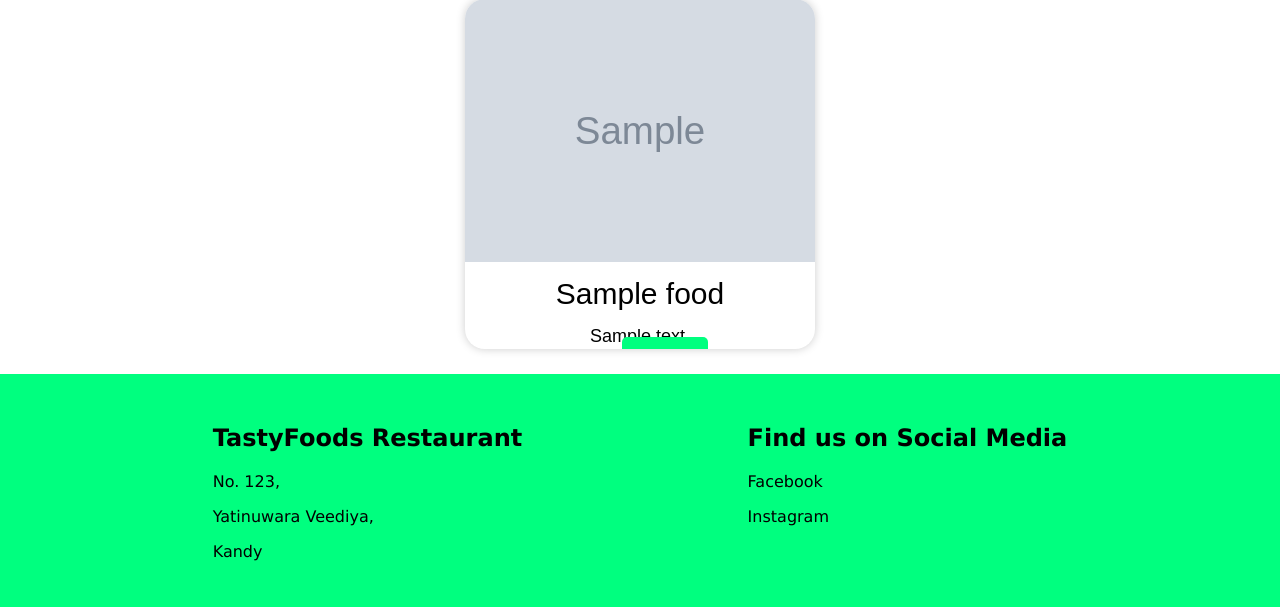
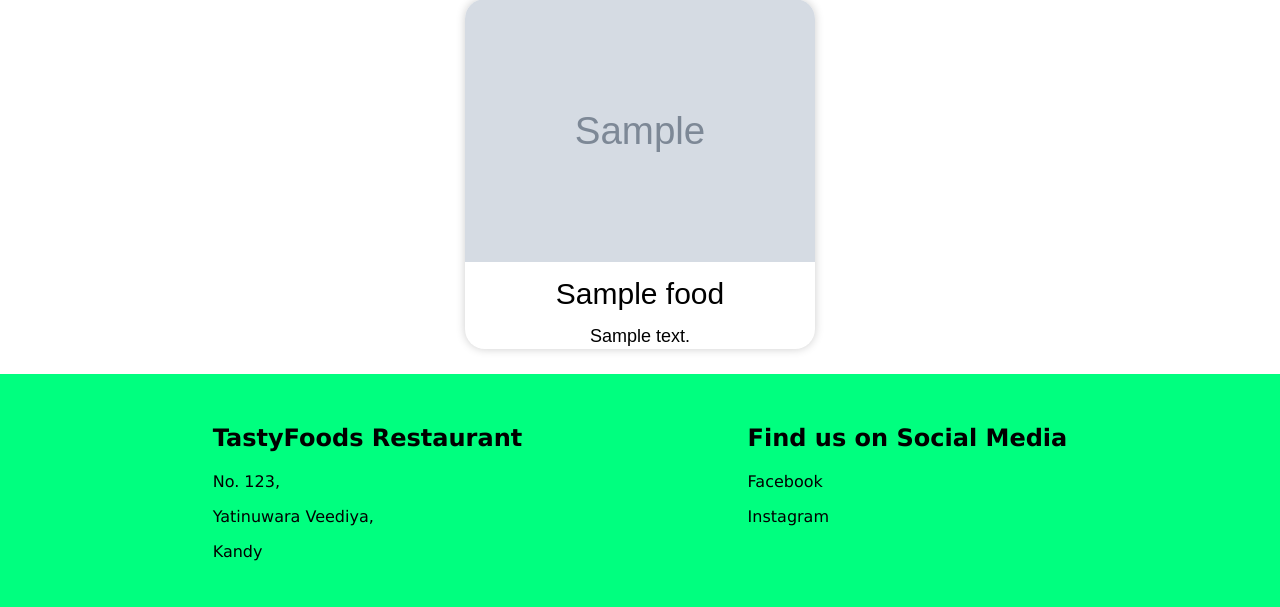
Before and after one commit to ChethiyaNuwan/TastyExpress, a PHP site: page /user/foods.php in a window 1280 px wide. Shown: the part 719-1326 px from the top of the page. Run offline with PHP 8.4, Linux system fonts and the light colour scheme; tables that the repository leaves empty hold one stand-in row (values such as "Sample post"); grey boxes marked "Sample" are stand-in pictures.

Commit message:
added card action styles and updated card styles

```diff
--- a/stylesheets/styles.css
+++ b/stylesheets/styles.css
@@ -187,7 +187,7 @@ footer {
 
 .item-card{
     height: 350px;
-    grid-template-rows: 7fr 1fr 3fr 1fr;
+    grid-template-rows: 6fr 1fr 2.5fr 1.5fr;
 }
 
 .card input {
@@ -213,6 +213,23 @@ footer {
   margin: 0 20px;
   font-family: Arial, sans-serif;
   font-size: 18px;
+}
+
+.card-action{
+    display: flex;
+    justify-content: space-between;
+    width: 100%;
+    align-items: center;
+}
+
+.card-action span{
+    font-size: 20px;
+    font-weight: bold;
+    margin-left: 15px;
+    padding: 5px 10px;
+    color: white;
+    background-color: black;
+    border-radius: 50px;
 }
 
 
```
